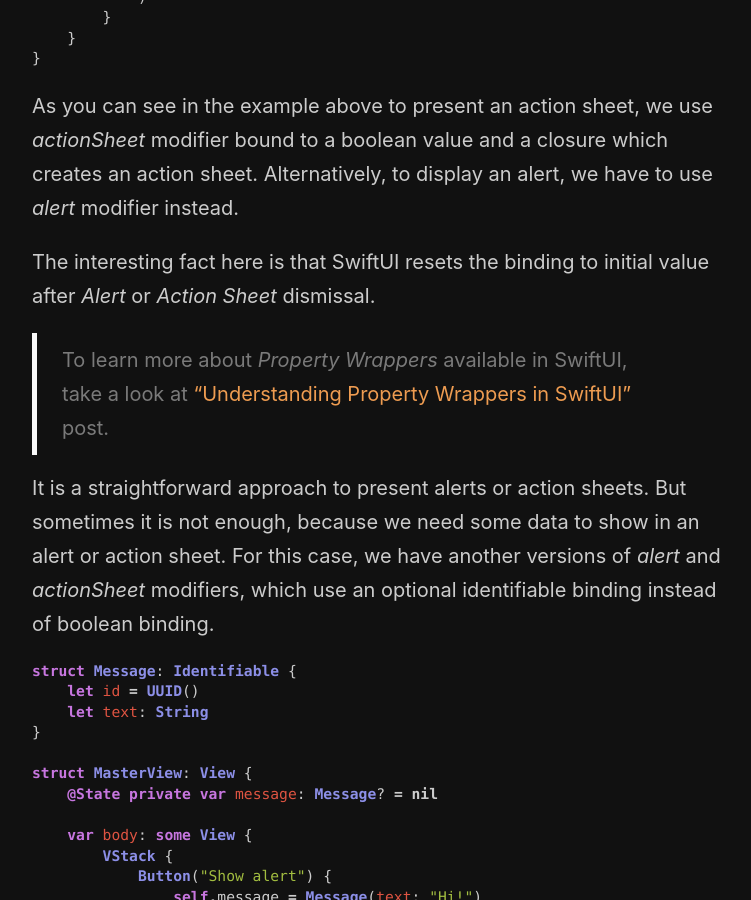
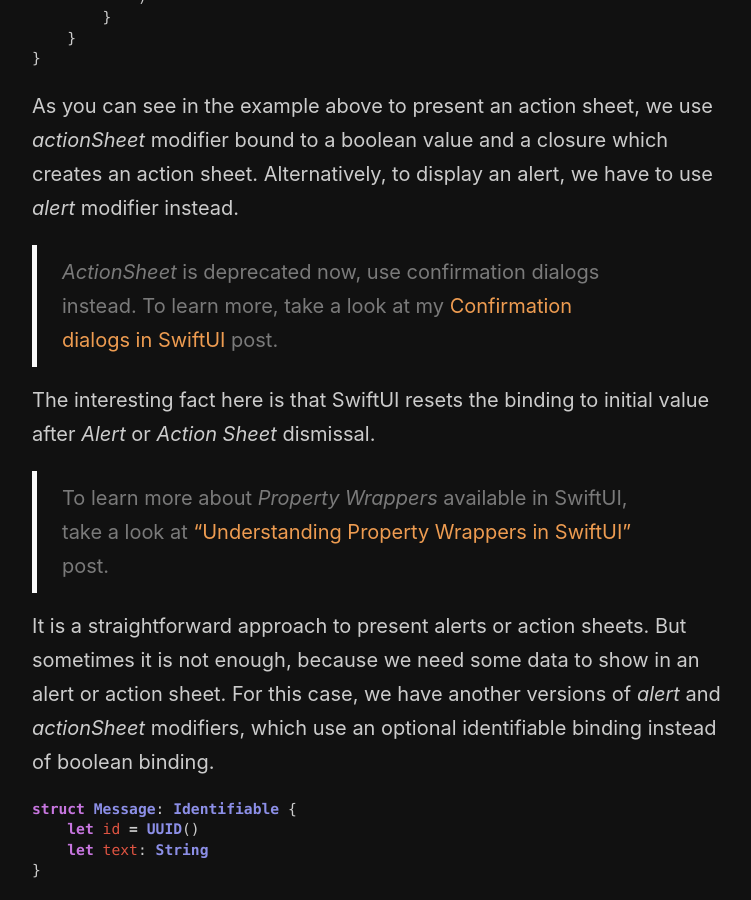
Before and after one commit to mecid/mecid.github.io, a Jekyll site: the page built from _posts/2019-07-24-alerts-actionsheets-modals-and-popovers-in-swiftui.md, in a window 1280 px wide and 900 px high, scrolled down 1207 px. Shown: the whole window, without its empty margins (258-1009 px from the left). Built offline with Jekyll 4.4.1, drawn with Linux system fonts in a browser that asks for light colours.

Commit message:
action sheet deprecated

````diff
--- a/_posts/2019-07-24-alerts-actionsheets-modals-and-popovers-in-swiftui.md
+++ b/_posts/2019-07-24-alerts-actionsheets-modals-and-popovers-in-swiftui.md
@@ -35,6 +35,8 @@ struct MasterView: View {
 }
 ```
 As you can see in the example above to present an action sheet, we use *actionSheet* modifier bound to a boolean value and a closure which creates an action sheet. Alternatively, to display an alert, we have to use *alert* modifier instead.
+
+> *ActionSheet* is deprecated now, use confirmation dialogs instead. To learn more, take a look at my [Confirmation dialogs in SwiftUI](/2021/07/28/confirmation-dialogs-in-swiftui/) post.
 
 The interesting fact here is that SwiftUI resets the binding to initial value after *Alert* or *Action Sheet* dismissal.
 
````
Also changed, not shown: _posts/2020-06-17-the-magic-of-animatable-values-in-swiftui.md (line endings or trailing spaces).
